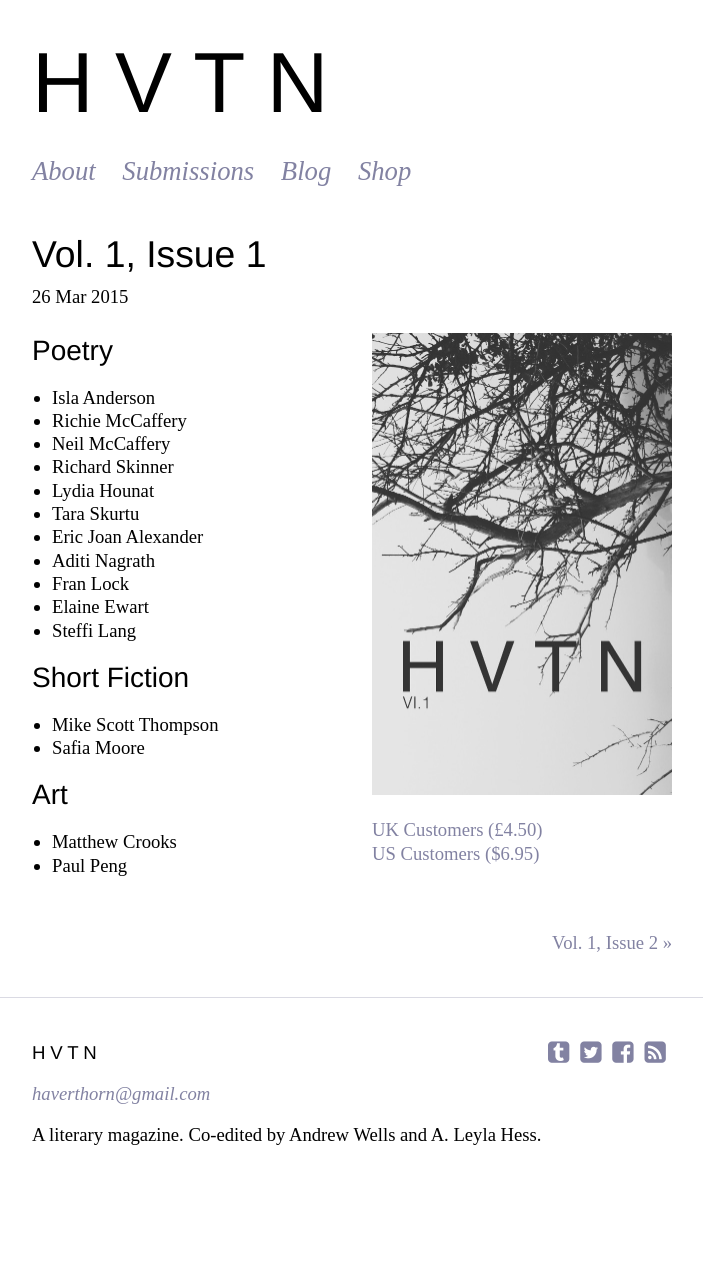
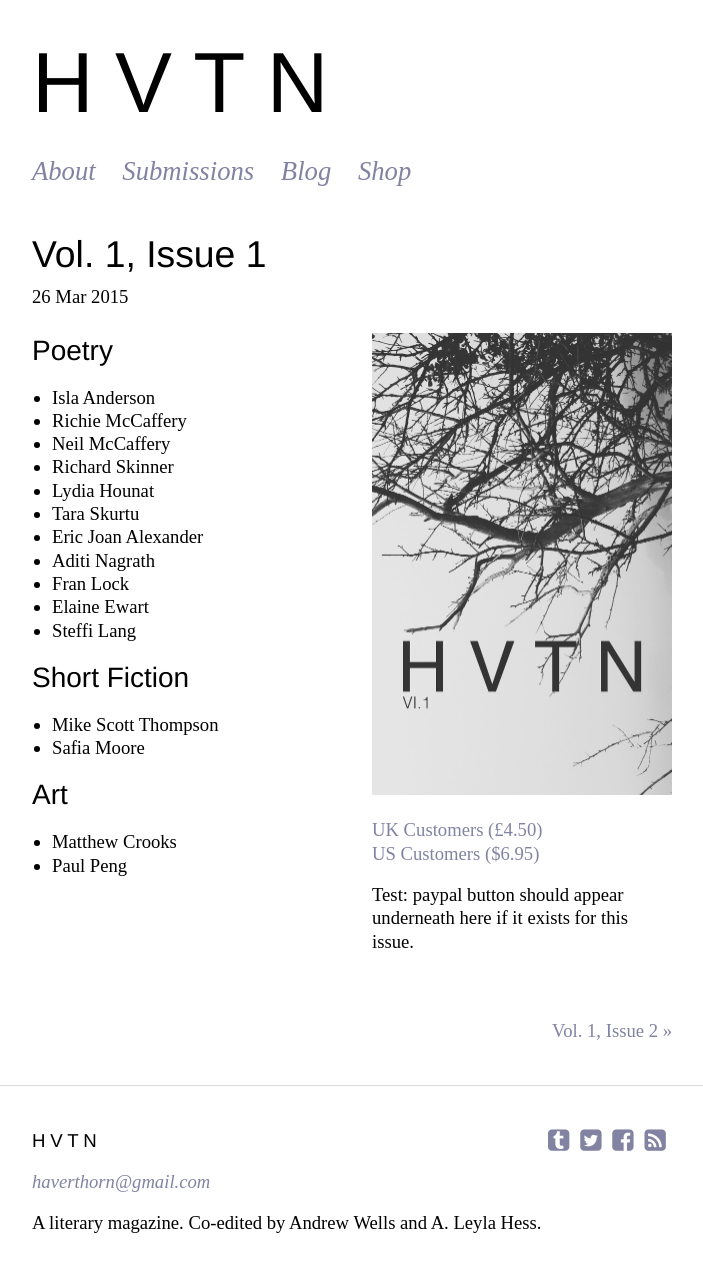
Before and after one commit to HVTN/hvtn.github.io, a Jekyll site: the page built from _posts/2015-03-26-v1-n1.markdown, in a window 1280 px wide. Shown: the whole page, without its empty margins (288-991 px from the left). Built offline with Jekyll 4.4.1, drawn with Linux system fonts in a browser that asks for light colours; nearby versions of some CDN libraries; before the commit the page ends 1189 px from its top, so only the background shows below that.

Commit message:
Test layout

```diff
--- a/_layouts/post.html
+++ b/_layouts/post.html
@@ -15,6 +15,7 @@ layout: default
       {% if page.uk-price and page.uk-buy-url %}<a href="{{ page.uk-buy-url }}" target="_blank">UK Customers (£{{ page.uk-price }})</a>{% endif %}{% if page.uk-price and page.uk-buy-url and page.us-price and page.us-buy-url %}<br/>{% endif %}
     {% if page.us-price and page.us-buy-url %}<a href="{{ page.us-buy-url }}" target="_blank">US Customers (${{ page.us-price }})</a>{% endif %}
     </p>
+    <p>Test: paypal button should appear underneath here if it exists for this issue.</p>
     {% if page.paypal-button %}{{ page.paypal-button }}{% endif %}
   </div>
 
```
